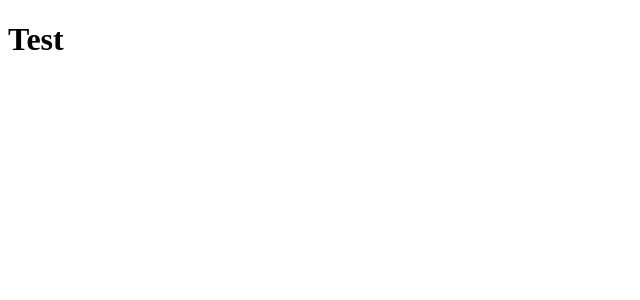
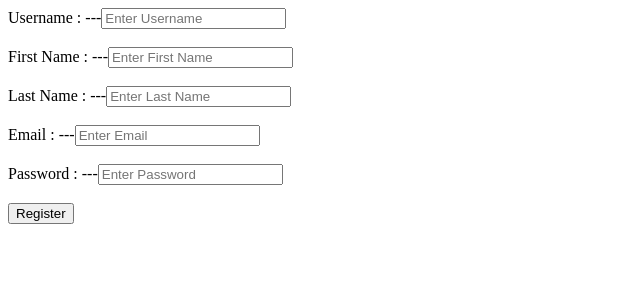
Before and after one commit to Hermi-git/Evangadi_Forum_Frontend, a React (Create React App) app in the folder client/: page /register in a window 1280 px wide. Shown: the top 300 px of the page, without its empty margins (0-640 px from the left). Built offline with nearby package versions, Linux system fonts and the light colour scheme.

Commit message:
create registration form

```diff
--- a/client/package.json
+++ b/client/package.json
@@ -3,9 +3,11 @@
   "version": "0.1.0",
   "private": true,
   "dependencies": {
+    "axios": "^1.7.9",
     "cra-template": "1.2.0",
     "react": "^18.3.1",
     "react-dom": "^18.3.1",
+    "react-router-dom": "^7.1.5",
     "react-scripts": "5.0.1"
   },
   "scripts": {
--- a/client/src/App.js
+++ /dev/null
@@ -1,5 +0,0 @@
-
-function App() {
-  return <h1>Test</h1>
-}
-export default App;
--- /dev/null
+++ b/client/src/App.jsx
@@ -0,0 +1,17 @@
+import Home from "./Pages/Home";
+import Login from "./Pages/Login";
+import Register from "./Pages/Register";
+import {Routes, Route} from "react-router-dom"
+
+function App() {
+  return (
+    <div className="App">
+      <Routes>
+        <Route path="/" element={<Home/>}/>
+        <Route path="/login" element={<Login/>}/>
+        <Route path="/register" element={<Register/>}/>
+      </Routes>
+ </div>
+)
+}
+export default App;
--- /dev/null
+++ b/client/src/Pages/Home.jsx
@@ -0,0 +1,9 @@
+import React from 'react'
+
+function Home() {
+  return (
+    <div>Home</div>
+  )
+}
+
+export default Home
--- /dev/null
+++ b/client/src/Pages/Login.jsx
@@ -0,0 +1,9 @@
+import React from 'react'
+
+function Login() {
+  return (
+    <div>Login</div>
+  )
+}
+
+export default Login
--- /dev/null
+++ b/client/src/Pages/Register.jsx
@@ -0,0 +1,78 @@
+import React from 'react'
+import { useRef } from 'react'
+import axiosBase from '../axiosConfig'
+import { useNavigate } from 'react-router-dom'
+
+function Register() {
+  const usernameDom = useRef()
+  const firstNameDom = useRef()
+  const lastNameDom = useRef()
+  const emailDom = useRef()
+  const passwordDom = useRef()
+  const navigate = useNavigate()
+
+  async function handleSubmit(e) {
+    e.preventDefault()
+    const usernameValue= usernameDom.current.value
+    const firstNameValue = firstNameDom.current.value
+    const lastNameValue = lastNameDom.current.value
+    const emailValue = emailDom.current.value
+    const passwordValue = passwordDom.current.value
+
+    if (!usernameValue || !firstNameValue || !lastNameValue || !emailValue || !passwordValue) {
+      alert('Please fill all the fields')
+      return
+    }
+    try {
+      await axiosBase.post('users/register', {
+        username: usernameValue,
+        firstname: firstNameValue,
+        lastname: lastNameValue,
+        email: emailValue,
+        password: passwordValue
+
+      })
+      alert('User registered successfully')
+      navigate('/login')
+    } catch (error) {
+      alert('Something went wrong')
+      console.log(error)
+    }
+  }
+
+  return (
+    <section>
+      <form onSubmit={handleSubmit}>
+      <div>
+        <span>Username : ---</span>
+        <input ref={usernameDom} type="text" placeholder="Enter Username" />
+      </div>
+      <br/>
+      <div>
+        <span>First Name : ---</span>
+        <input ref={firstNameDom} type="text" placeholder="Enter First Name" />
+      </div>
+      <br />
+      <div>
+        <span>Last Name : ---</span>
+        <input ref={lastNameDom} type="text" placeholder="Enter Last Name" />
+      </div>
+      <br />
+      <div>
+        <span>Email : ---</span>
+        <input ref={emailDom} type="email" placeholder="Enter Email" />
+      </div>
+      <br />
+      <div>
+        <span>Password : ---</span>
+        <input ref={passwordDom} type="password" placeholder="Enter Password" />
+      </div>
+      <br />
+      <button type='submit'>Register</button>
+      </form>
+    </section>
+
+  )
+}
+
+export default Register
--- /dev/null
+++ b/client/src/axiosConfig.js
@@ -0,0 +1,7 @@
+import axios from 'axios';
+
+const axiosBase = axios.create({
+    baseURL: 'http://localhost:5500/api/'
+});
+
+export default axiosBase;
--- a/client/src/index.js
+++ b/client/src/index.js
@@ -1,12 +1,15 @@
 import React from 'react';
 import ReactDOM from 'react-dom/client';
 import App from './App';
+import {BrowserRouter} from 'react-router-dom';
 
 
 const root = ReactDOM.createRoot(document.getElementById('root'));
 root.render(
   <React.StrictMode>
+    <BrowserRouter>
     <App />
+    </BrowserRouter>
   </React.StrictMode>
 );
 
```
Also changed, not shown: 1 other file (tests, documents, lock files or other folders).
